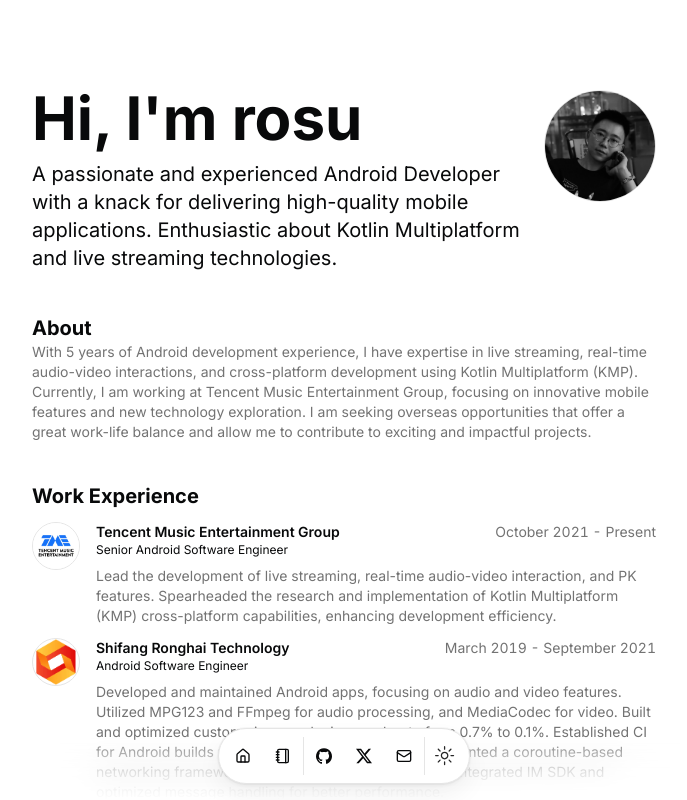
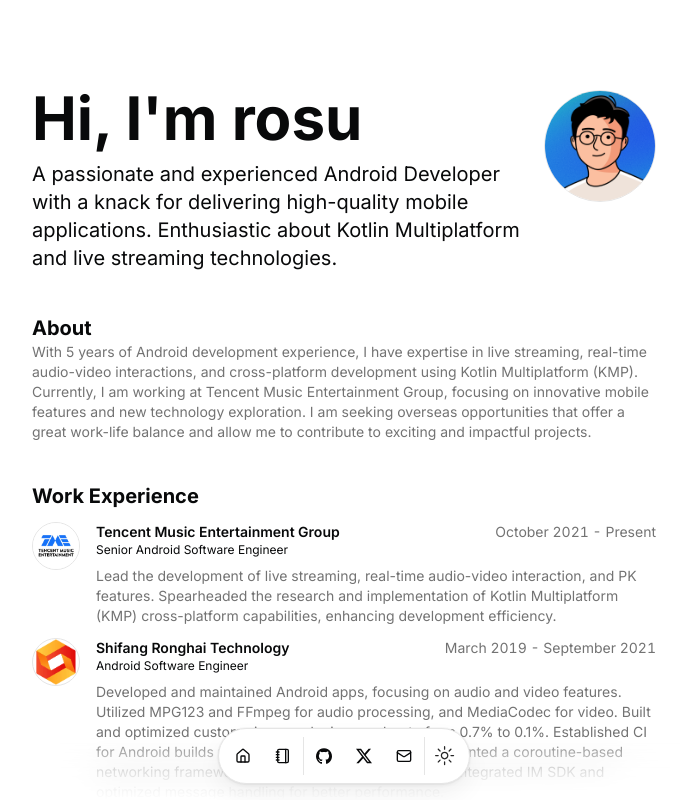
Before and after one commit to rosuH/portfolio, a Next.js app: page / in a window 1280 px wide. Shown: the top 800 px of the page, without its empty margins (296-983 px from the left). Built offline with nearby package versions, Linux system fonts and the light colour scheme.

Commit message:
feat: Update resume avatar image file.

```diff
--- a/src/data/resume.tsx
+++ b/src/data/resume.tsx
@@ -12,7 +12,7 @@
     "A passionate and experienced Android Developer with a knack for delivering high-quality mobile applications. Enthusiastic about Kotlin Multiplatform and live streaming technologies.",
   summary:
     "With 5 years of Android development experience, I have expertise in live streaming, real-time audio-video interactions, and cross-platform development using Kotlin Multiplatform (KMP). Currently, I am working at Tencent Music Entertainment Group, focusing on innovative mobile features and new technology exploration. I am seeking overseas opportunities that offer a great work-life balance and allow me to contribute to exciting and impactful projects.",
-  avatarUrl: "/me.webp",
+  avatarUrl: "/me.png",
   skills: [
     "Kotlin",
     "Java",
```
Also changed, not shown: public/me.png (added), public/me.webp (deleted).
